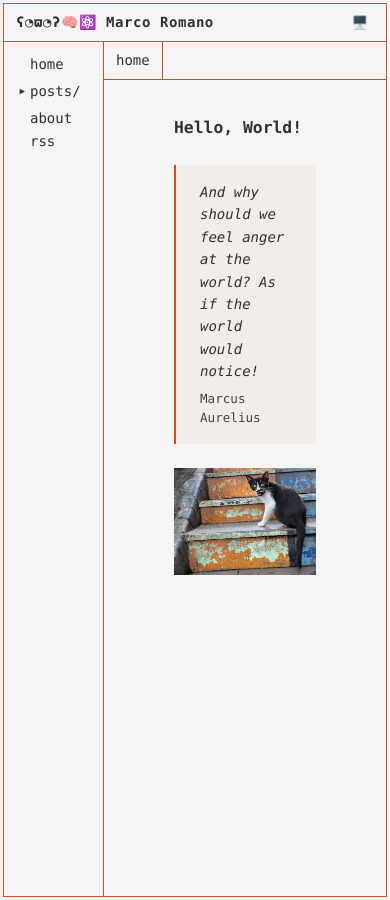
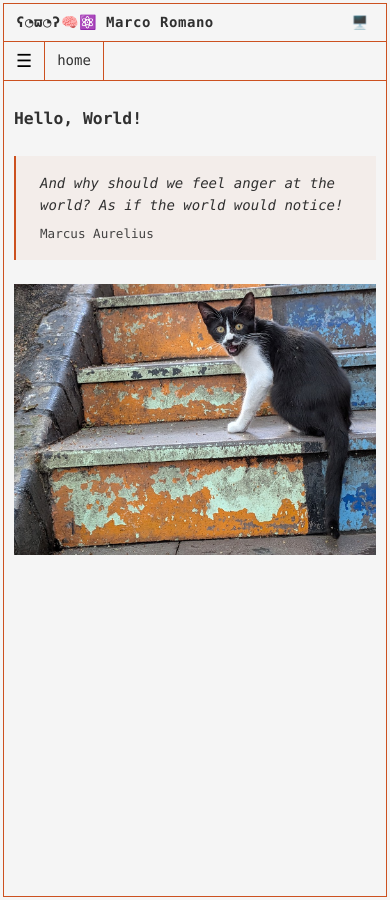
Before and after one commit to markort147/markort147.github.io, a Jekyll site: the page built from index.md, in a window 390 px wide. Built offline with Jekyll 4.4.1, drawn with Linux system fonts in a browser that asks for light colours; nearby versions of some CDN libraries.

Commit message:
expandible sidebar on mobile

```diff
--- a/_layouts/ide.html
+++ b/_layouts/ide.html
@@ -30,7 +30,7 @@
         </header>
 
         <main class="workspace">
-            <aside class="sidebar" id="sidebar">
+            <aside class="sidebar hidden-mobile" id="sidebar">
                 <ul class="tree">
                     <li>
                         <a href="/">home</a>
@@ -71,6 +71,7 @@
 
             <section class="editor" id="editor">
                 <div class="tabs">
+                    <button id="sidebar-toggle" class="show-mobile">☰</button>
                     <div class="tab">{{ page.date | date: '%Y-%m-%d'}} {{ page.title }}</div>
                 </div>
                 <div class="scrollable">
--- a/assets/css/ide.css
+++ b/assets/css/ide.css
@@ -192,6 +192,15 @@
     border-bottom: 1px solid var(--accent);
 }
 
+#sidebar-toggle {
+    padding: 8px 12px;
+    border: none;
+    border-right: 1px solid var(--accent);
+    background: inherit;
+    font-size: large;
+    cursor: pointer;
+}
+
 .tab {
     padding: 8px 12px;
     border-right: 1px solid var(--accent);
@@ -205,6 +214,12 @@
     min-height: 0;
     scrollbar-width: thin;
     scrollbar-color: var(--accent) var(--bg);
+}
+
+@media (max-width: 768px) {
+  .scrollable {
+    padding: 10px 10px;
+  }
 }
 
 .content {
@@ -250,3 +265,24 @@
 .quote-author {
     font-style: normal;
 }
+
+.show-mobile {
+  display: none;
+}
+
+@media (max-width: 768px) {
+  .show-mobile {
+    display: block;
+  }
+}
+
+
+.hidden-mobile {
+    display: block;
+}
+
+@media (max-width: 768px) {
+  .hidden-mobile {
+    display: none;
+  }
+}
--- a/assets/js/ide.js
+++ b/assets/js/ide.js
@@ -13,7 +13,7 @@
 
 (function () {
   const root = document.documentElement;
-  const btn  = document.getElementById("theme-toggle");
+  const btn = document.getElementById("theme-toggle");
   const order = ["light", "dark", "auto"];
 
   function current() { return root.hasAttribute("data-theme") ? root.getAttribute("data-theme") : "auto"; }
@@ -38,3 +38,9 @@
   // init icon
   apply(current());
 })();
+
+(function () {
+  document.getElementById("sidebar-toggle").addEventListener("click", () => {
+    document.getElementById("sidebar").classList.toggle("hidden-mobile");
+  });
+})();
```
Also changed, not shown: img/sad_gopher.webp (added). Lines whose indentation alone changed are shown as unchanged.
